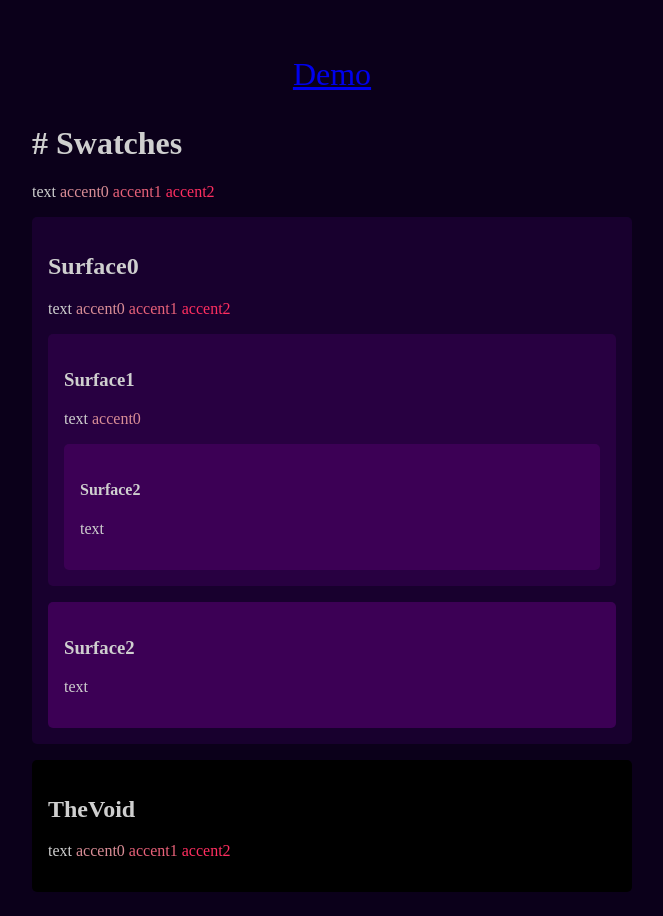
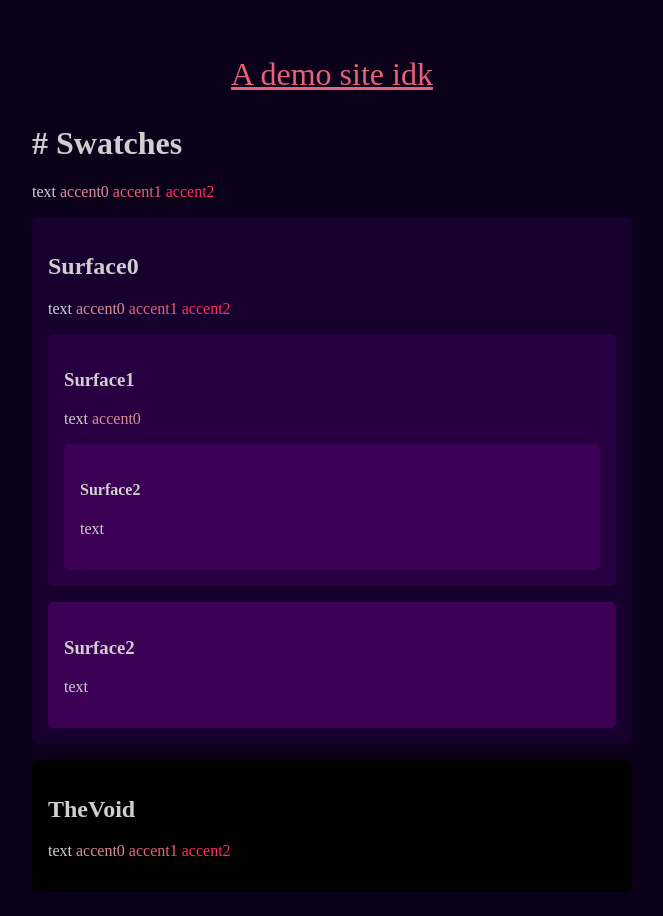
Before and after one commit to writeblankspace/mytheme, a plain HTML site: page index.html in a window 1280 px wide. Shown: the whole page, without its empty margins (308-971 px from the left). Drawn offline with Linux system fonts and the light colour scheme.

Commit message:
some accent 1 thingy ayeyahdasddssad
aaaaaaaaaa

```diff
--- a/index.html
+++ b/index.html
@@ -9,7 +9,11 @@
 </head>
 
 <body>
-	<p id="title"><a href="https://github.com/writeblankspace/reallyCooNiceVibrantColourScheme">Demo</a></p>
+	<p id="title">
+		<a href="https://github.com/writeblankspace/reallyCooNiceVibrantColourScheme" class="accent1">
+			A demo site idk
+		</a>
+	</p>
 
 	<h1># Swatches</h1>
 
```
